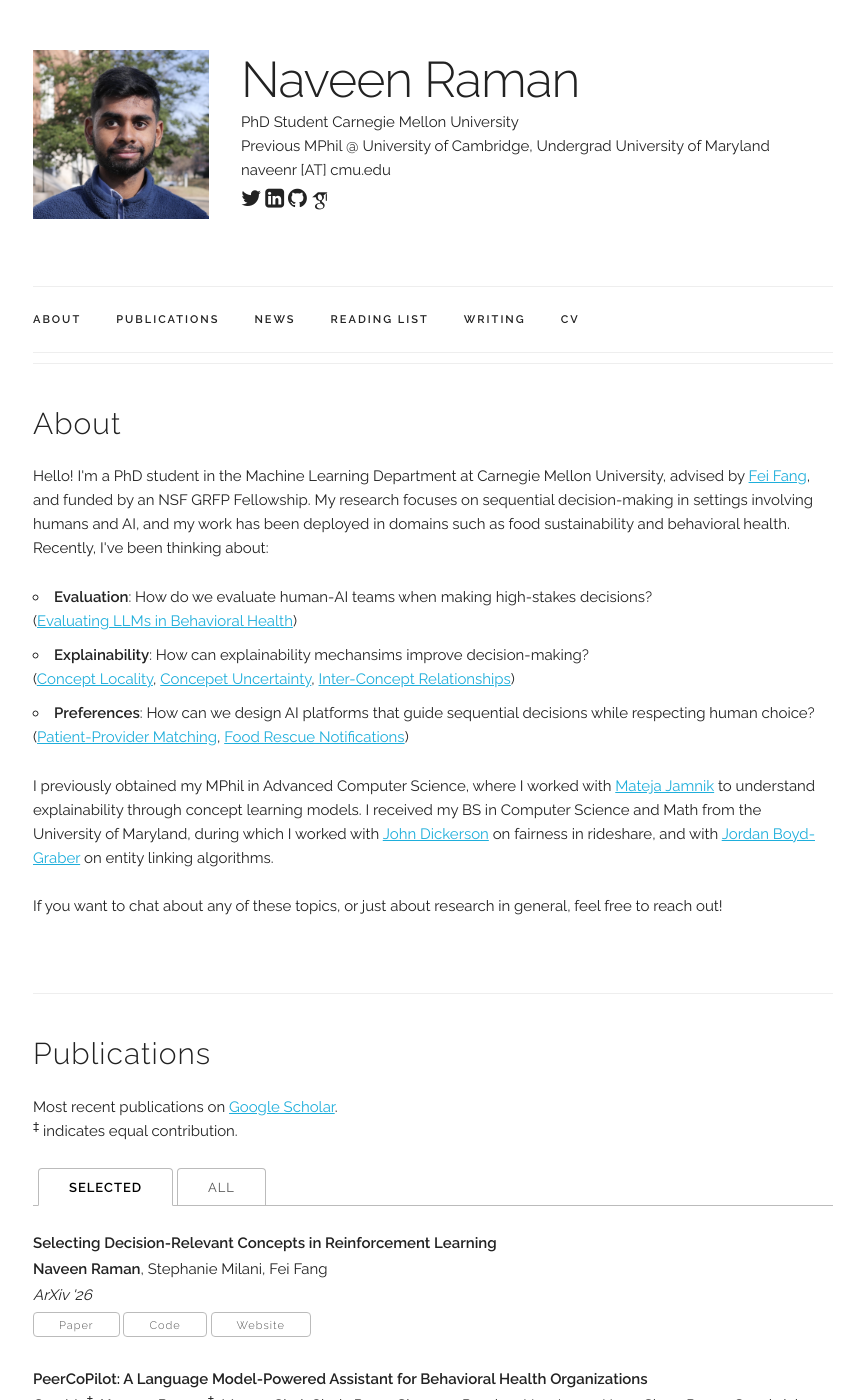
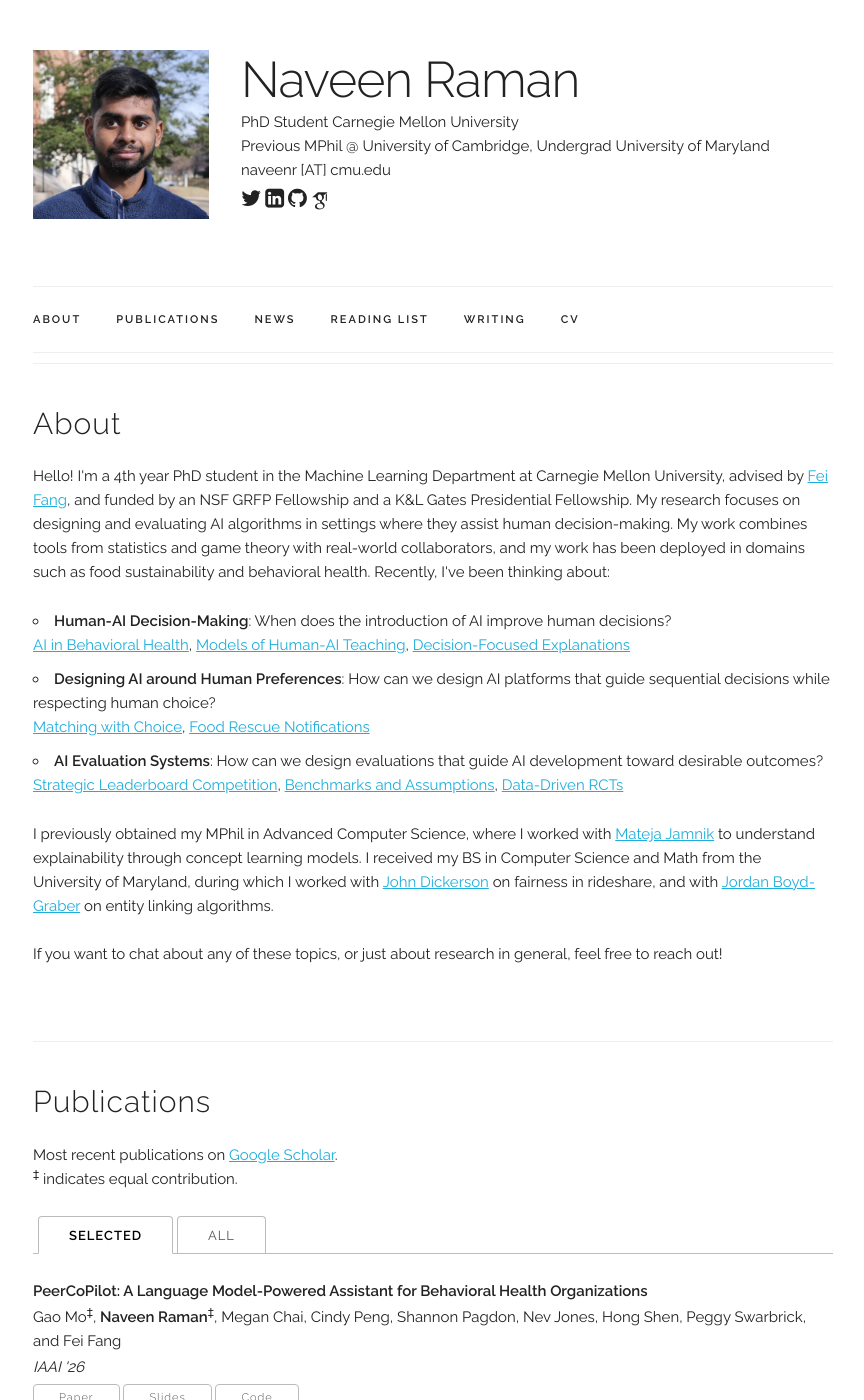
Before and after one commit to naveenr414/naveenr414.github.io, a Jekyll site: the page built from index.html, in a window 1280 px wide and 1400 px high. Shown: the whole window, without its empty margins (207-1071 px from the left). Built offline with Jekyll 4.4.1, drawn with Linux system fonts in a browser that asks for light colours; some web fonts are replaced; some of the changed text lies outside the part shown.

Commit message:
Updated website

```diff
--- a/_data/news.yaml
+++ b/_data/news.yaml
@@ -1,4 +1,8 @@
 news:
+  - date: "August 2026"
+    info: "Received the K&L Gates Presidential Fellowship!"
+  - date: "May 2026"
+    info: "Spending the summer at Harvard working with Yiling Chen"
   - date: "January 2026"
     info: "<a href='https://arxiv.org/abs/2602.08187'>Our works on peer-run community behavioral health</a> was published at CHI and won a best paper honorable mention!"
   - date: "November 2025"
--- a/_data/reading.yaml
+++ b/_data/reading.yaml
@@ -33,6 +33,12 @@
     - title: "The Invention of Nature: Alexander von Humboldt's New World"
       author: Andrea Wulf
       url: https://www.goodreads.com/en/book/show/23995249-the-invention-of-nature
+    - title: "Zen and the Art of Motorcycle Maintenance: An Inquiry Into Values"
+      author: Robert Pirsig
+      url: https://www.goodreads.com/book/show/629.Zen_and_the_Art_of_Motorcycle_Maintenance
+    - title: "The Search For Modern China"
+      author: Jonathan Spence
+      url: https://www.goodreads.com/book/show/15764704-the-search-for-modern-china
 
 - year: '2025'
   books:
--- a/index.html
+++ b/index.html
@@ -6,13 +6,13 @@
 <div class="docs-section">
   <h4>About</h4>
   <p>
-  Hello! I'm a PhD student in the Machine Learning Department at Carnegie Mellon University, advised by  <a href="https://feifang.info" target="_blank">Fei Fang</a>, and funded by an NSF GRFP Fellowship.
-  My research focuses on sequential decision-making in settings involving humans and AI, and my work has been deployed in domains such as food sustainability and behavioral health.
+  Hello! I'm a 4th year PhD student in the Machine Learning Department at Carnegie Mellon University, advised by  <a href="https://feifang.info" target="_blank">Fei Fang</a>, and funded by an NSF GRFP Fellowship and a K&L Gates Presidential Fellowship.
+  My research focuses on designing and evaluating AI algorithms in settings where they assist human decision-making. My work combines tools from statistics and game theory with real-world collaborators, and my work has been deployed in domains such as food sustainability and behavioral health.
   Recently, I've been thinking about:
   <ul>
-    <li><b>Evaluation</b>: How do we evaluate human-AI teams when making high-stakes decisions?<br>(<a href="https://arxiv.org/abs/2511.21721v1" target="_blank">Evaluating LLMs in Behavioral Health</a>)</li>
-    <li><b>Explainability</b>: How can explainability mechansims improve decision-making?<br>(<a href="https://arxiv.org/abs/2401.01259" target="_blank">Concept Locality</a>, <a href="https://arxiv.org/abs/2303.12872" target="_blank">Concepet Uncertainty</a>, <a href="https://arxiv.org/abs/2405.18217" target="_blank">Inter-Concept Relationships</a>)</li>
-    <li><b>Preferences</b>: How can we design AI platforms that guide sequential decisions while respecting human choice?<br>(<a href="https://arxiv.org/abs/2502.10353" target="_blank">Patient-Provider Matching</a>, <a href="https://arxiv.org/abs/2406.00738" target="_blank">Food Rescue Notifications</a>)</li>
+    <li><b>Human-AI Decision-Making</b>: When does the introduction of AI improve human decisions?<br><a href="https://arxiv.org/abs/2511.21721v1" target="_blank">AI in Behavioral Health</a>, <a href="https://arxiv.org/abs/2606.20628" target="_blank">Models of Human-AI Teaching</a>, <a href="https://arxiv.org/abs/2604.04808" target="_blank">Decision-Focused Explanations</a></li>
+    <li><b>Designing AI around Human Preferences</b>: How can we design AI platforms that guide sequential decisions while respecting human choice?<br><a href="https://arxiv.org/abs/2502.10353" target="_blank">Matching with Choice</a>, <a href="https://arxiv.org/abs/2406.00738" target="_blank">Food Rescue Notifications</a></li>
+    <li><b>AI Evaluation Systems</b>: How can we design evaluations that guide AI development toward desirable outcomes?<br><a href="" target="_blank">Strategic Leaderboard Competition</a>, <a href="https://arxiv.org/abs/2605.22612" target="_blank">Benchmarks and Assumptions</a>, <a href="https://arxiv.org/abs/2410.11212" target="_blank">Data-Driven RCTs</a></li>
   </ul>
   I previously obtained my MPhil in Advanced Computer Science, where I worked with <a href="https://www.cl.cam.ac.uk/~mj201/" target="_blank">Mateja Jamnik</a> to understand explainability through concept learning models.
   I received my BS in Computer Science and Math from the University of Maryland, during which I worked with <a href="http://johnpdickerson.com" target="_blank">John Dickerson</a> on fairness in rideshare, and with <a href="http://www.umiacs.umd.edu/user.php?path=jbg" target="_blank">Jordan Boyd-Graber</a> on entity linking algorithms.
```
Also changed, not shown: _data/publications.yaml (+15 -2 lines), 1 other file.
